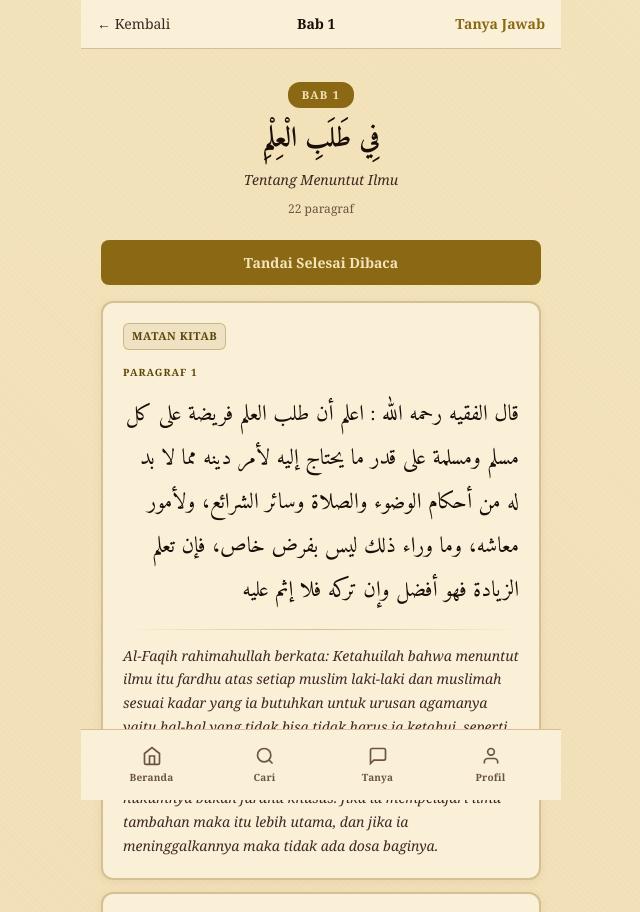
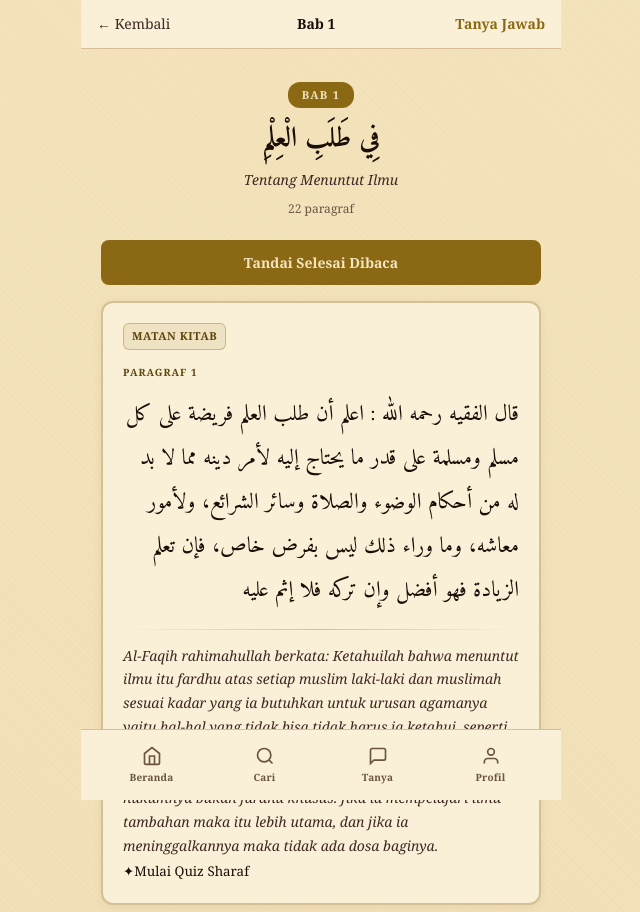
Before and after one commit to sabenihcode/Kitab, a React (Vite) app: page /bab/1 in a window 1280 px wide. Shown: the top 912 px of the page, without its empty margins (319-959 px from the left). Built offline with nearby package versions, Linux system fonts and the light colour scheme; a web font is replaced by a local one.

Commit message:
Update BabDetailPage.tsx

```diff
--- a/src/pages/BabDetailPage.tsx
+++ b/src/pages/BabDetailPage.tsx
@@ -29,31 +29,24 @@ export const BabDetailPage = () => {
 
         const babId = Number(id);
 
-        // Validasi input
-        if (isNaN(babId) || babId < 1) {
+        if (Number.isNaN(babId) || babId < 1) {
           throw new Error(`ID Bab tidak valid: ${id}`);
         }
 
-        console.log(`[BabDetailPage] Loading bab ${babId}...`);
-
-        // Load data bab
         const data = await loadBabData(babId);
 
-        // Validasi data
         if (!data.paragraf || data.paragraf.length === 0) {
           throw new Error('Data bab tidak lengkap atau kosong');
         }
 
         setBab(data);
-        setError(null);
+      } catch (err) {
+        const errorMessage =
+          err instanceof Error
+            ? err.message
+            : 'Terjadi kesalahan yang tidak diketahui';
 
-        console.log(`[BabDetailPage] Successfully loaded bab ${babId}`);
-      } catch (err) {
-        const errorMessage = err instanceof Error
-          ? err.message
-          : 'Terjadi kesalahan yang tidak diketahui';
-
-        console.error(`[BabDetailPage] Error:`, err);
+        console.error('[BabDetailPage] Error:', err);
         setError(errorMessage);
         setBab(null);
       } finally {
@@ -68,7 +61,6 @@ export const BabDetailPage = () => {
     window.scrollTo(0, 0);
   }, [id]);
 
-  // LOADING STATE
   if (loading) {
     return (
       <div className="center-state">
@@ -78,7 +70,6 @@ export const BabDetailPage = () => {
     );
   }
 
-  // ERROR STATE
   if (error) {
     return (
       <div className="center-state error-state">
@@ -87,7 +78,7 @@ export const BabDetailPage = () => {
 
         <div className="error-details">
           <p className="error-hint">
-            📁 Pastikan file `/public/data/bab/{String(id).padStart(2, '0')}.json` ada
+            Pastikan file data bab tersedia.
           </p>
         </div>
 
@@ -98,6 +89,7 @@ export const BabDetailPage = () => {
           >
             🔄 Coba Lagi
           </button>
+
           <button
             onClick={() => navigate('/')}
             className="btn-primary"
@@ -109,11 +101,11 @@ export const BabDetailPage = () => {
     );
   }
 
-  // NO DATA STATE
   if (!bab) {
     return (
       <div className="center-state">
         <p>Data bab tidak ditemukan</p>
+
         <button
           onClick={() => navigate('/')}
           className="btn-primary"
@@ -138,7 +130,9 @@ export const BabDetailPage = () => {
         >
           ← Kembali
         </button>
+
         <span className="bab-navtitle">Bab {bab.id}</span>
+
         <button
           className="bab-chat-btn"
           onClick={() => setIsChatOpen(true)}
@@ -151,9 +145,18 @@ export const BabDetailPage = () => {
 
       {/* Header Bab */}
       <header className="bab-header">
-        <p className="bab-header-label animate-fade-in-2">BAB {bab.id}</p>
-        <h1 className="bab-header-ar animate-fade-in-3">{bab.judul_ar}</h1>
-        <p className="bab-header-id animate-fade-in-4">{bab.judul_id}</p>
+        <p className="bab-header-label animate-fade-in-2">
+          BAB {bab.id}
+        </p>
+
+        <h1 className="bab-header-ar animate-fade-in-3">
+          {bab.judul_ar}
+        </h1>
+
+        <p className="bab-header-id animate-fade-in-4">
+          {bab.judul_id}
+        </p>
+
         <p className="bab-header-count animate-fade-in-5">
           {bab.paragraf.length} paragraf
         </p>
@@ -173,7 +176,14 @@ export const BabDetailPage = () => {
       {/* Content */}
       <div className="bab-content">
         {bab.paragraf.map((p, index) => {
-          const delay = 0.3 + (index * 0.04);
+          const delay = 0.3 + index * 0.04;
+
+          /*
+           * ID quiz menggunakan format p1, p2, p3, dst.
+           * Index array dimulai dari 0, sehingga index + 1
+           * menjadi nomor paragraf untuk quiz.
+           */
+          const quizParagrafId = `p${index + 1}`;
 
           return (
             <article
@@ -188,33 +198,57 @@ export const BabDetailPage = () => {
               {/* Tag Info */}
               <div className="paragraf-tag">
                 <span className="tag-tipe">
-                  {p.tipe === 'ayat' && 'Ayat Al-Qur\'an'}
+                  {p.tipe === 'ayat' && 'Ayat Al-Qur’an'}
                   {p.tipe === 'hadits' && 'Hadits'}
                   {p.tipe === 'atsar' && 'Atsar'}
                   {p.tipe === 'matan' && 'Matan Kitab'}
                 </span>
+
                 {(p.referensi || p.rawi) && (
                   <span className="tag-meta">
-                    {p.referensi && <span className="tag-meta-text">{p.referensi}</span>}
-                    {p.rawi && <span className="tag-meta-text">{p.rawi}</span>}
+                    {p.referensi && (
+                      <span className="tag-meta-text">
+                        {p.referensi}
+                      </span>
+                    )}
+
+                    {p.rawi && (
+                      <span className="tag-meta-text">
+                        {p.rawi}
+                      </span>
+                    )}
                   </span>
                 )}
               </div>
 
-              {/* Paragraf Number */}
-              <p className="paragraf-number">Paragraf {index + 1}</p>
+              {/* Nomor Paragraf */}
+              <p className="paragraf-number">
+                Paragraf {index + 1}
+              </p>
 
-              {/* Arabic Text */}
+              {/* Teks Arab */}
               <div className="paragraf-text-ar" lang="ar">
                 <p className="paragraf-arab">{p.teks_ar}</p>
               </div>
 
               <div className="paragraf-divider" />
 
-              {/* Indonesian Translation */}
+              {/* Terjemahan Indonesia */}
               <div className="paragraf-text-id" lang="id">
                 <p className="paragraf-terjemah">{p.terjemah}</p>
               </div>
+
+              {/* Tombol Quiz Sharaf */}
+              <button
+                type="button"
+                className="btn-start-quiz"
+                onClick={() =>
+                  navigate(`/bab/${bab.id}/quiz/${quizParagrafId}`)
+                }
+              >
+                <span>✦</span>
+                Mulai Quiz Sharaf
+              </button>
             </article>
           );
         })}
@@ -226,13 +260,17 @@ export const BabDetailPage = () => {
             style={{
               opacity: 0,
               animation: 'fadeIn 0.6s ease forwards',
-              animationDelay: `${0.3 + (bab.paragraf.length * 0.04)}s`,
+              animationDelay: `${0.3 + bab.paragraf.length * 0.04}s`,
             }}
           >
             <div className="khulasah-header">
               <p className="khulasah-eyebrow">Kesimpulan Bab</p>
             </div>
-            <h3 className="khulasah-title">Hikmah & Ringkasan</h3>
+
+            <h3 className="khulasah-title">
+              Hikmah & Ringkasan
+            </h3>
+
             <p className="khulasah-text">{bab.khulasah}</p>
           </section>
         )}
```
